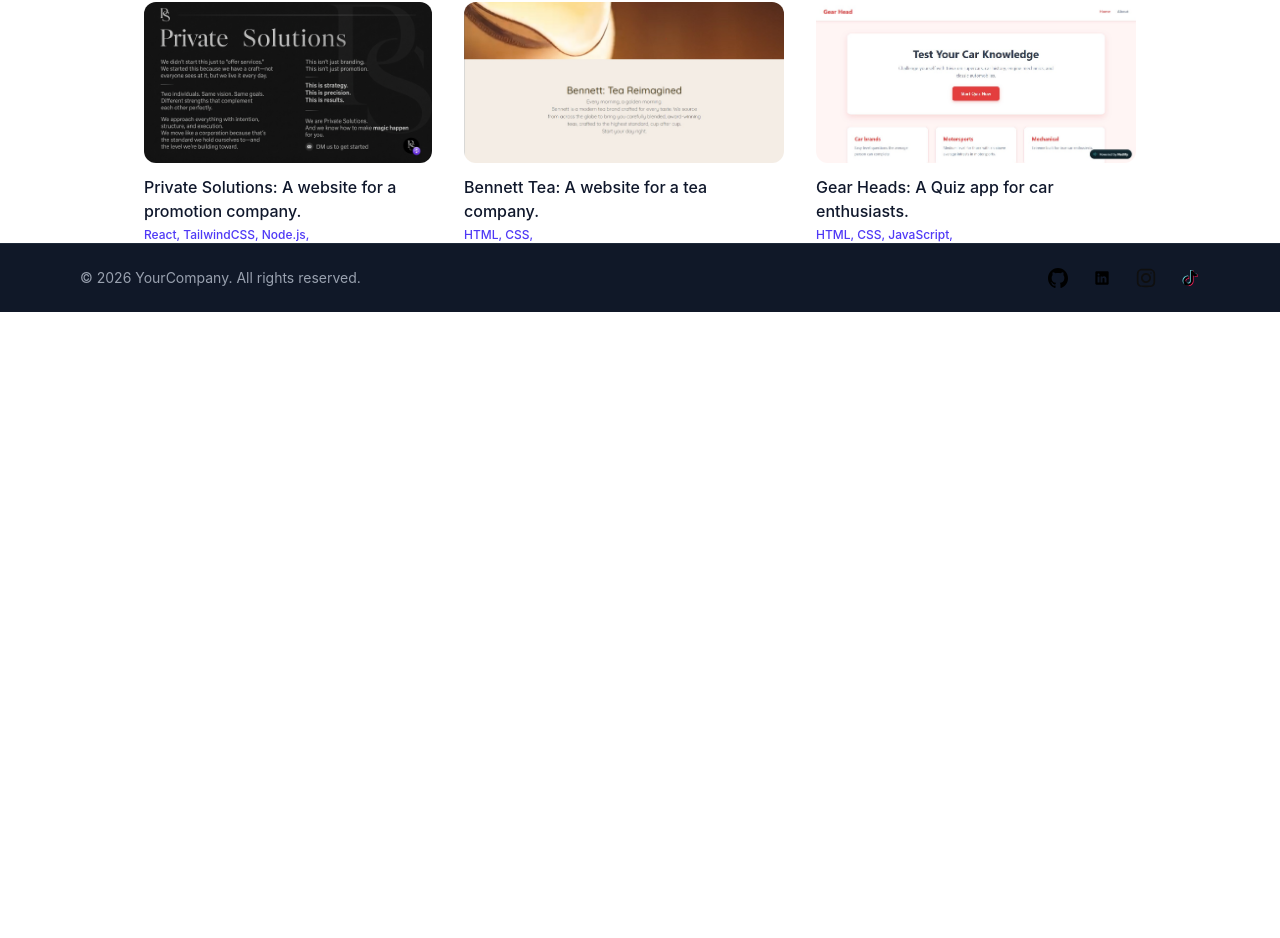
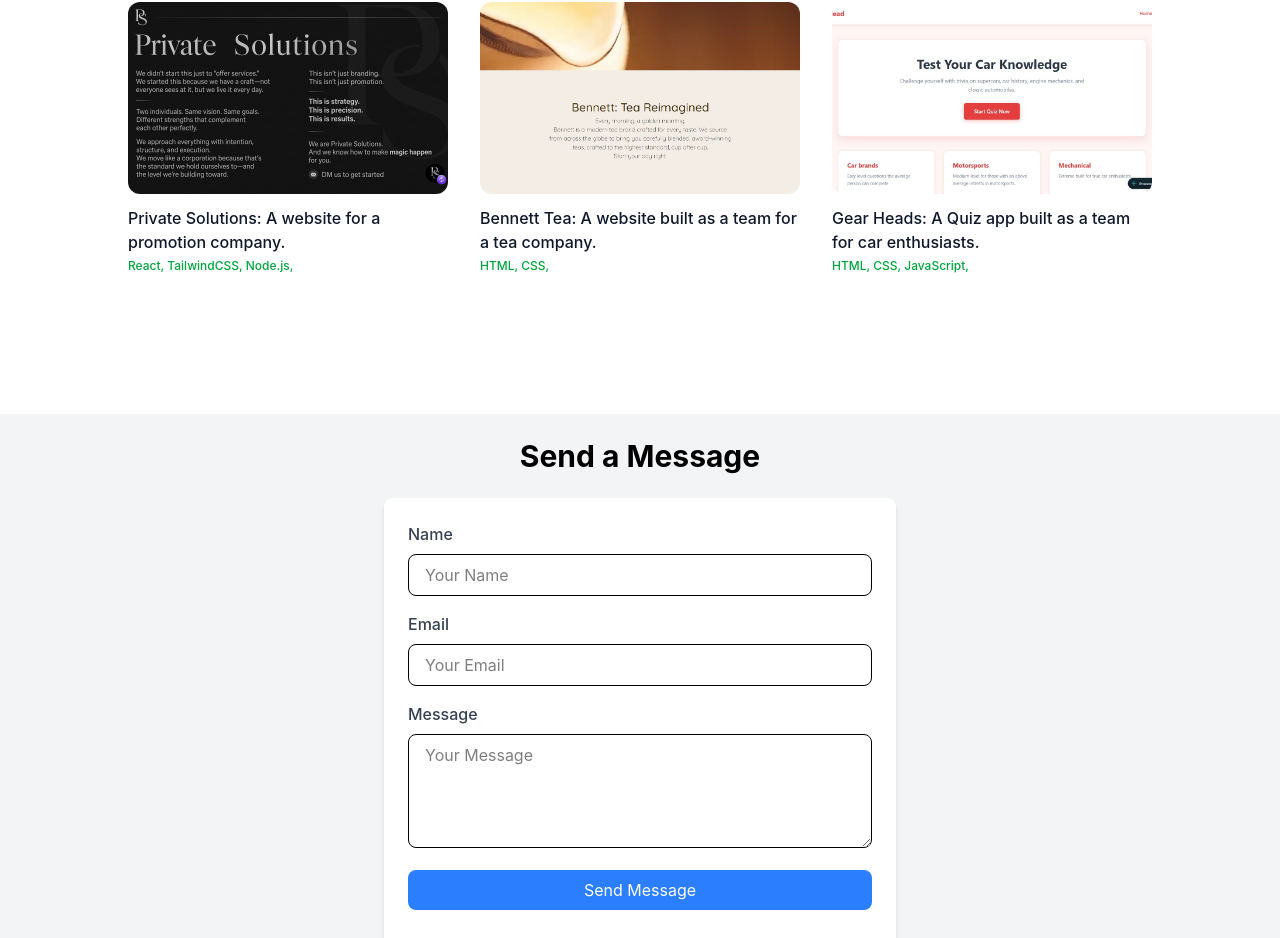
Before and after one commit to JustChiwo/ChiwoPortfolio, a React (Vite) app: page / in a window 1280 px wide. Shown: the part 1975-2913 px from the top of the page. Before the commit the page ends 2287 px from the top, so only its background shows below. Built offline with nearby package versions, Linux system fonts and the light colour scheme.

Commit message:
feat: add Contact component for user messaging and update Projects component layout

```diff
--- a/src/App.jsx
+++ b/src/App.jsx
@@ -3,8 +3,9 @@
 import About from "./components/About";
 import Technologies from "./components/Technologies";
 import Projects from "./components/Projects";
+import Contact from "./components/Contact";
+import Footer from "./components/Footer";
 
-import Footer from "./components/Footer";
 
 function App() {
   return (
@@ -14,7 +15,7 @@
       <About />
       <Technologies />
       <Projects />
-
+      <Contact />
       <Footer />
     </div>
   );
--- a/src/components/Contact.jsx
+++ b/src/components/Contact.jsx
@@ -0,0 +1,55 @@
+function Contact() {
+  return (
+    <div
+      id="Contact"
+      className="mt-35 min-h-screen bg-gray-100 flex flex-col items-center p-6"
+    >
+      <h1 className="text-3xl font-bold mb-6">Send a Message</h1>
+      <div className="w-full max-w-lg bg-white shadow-md rounded-lg p-6">
+        <form>
+          <div className="mb-4">
+            <label className="block text-gray-700 font-medium mb-2">Name</label>
+            <input
+              type="text"
+              placeholder="Your Name"
+              className="w-full px-4 py-2 border rounded-lg focus:outline-none focus:ring focus:ring-blue-300"
+            />
+          </div>
+          <div className="mb-4">
+            <label className="block text-gray-700 font-medium mb-2">
+              Email
+            </label>
+            <input
+              type="email"
+              placeholder="Your Email"
+              className="w-full px-4 py-2 border rounded-lg focus:outline-none focus:ring focus:ring-blue-300"
+            />
+          </div>
+          <div className="mb-4">
+            <label className="block text-gray-700 font-medium mb-2">
+              Message
+            </label>
+            <textarea
+              rows="4"
+              placeholder="Your Message"
+              className="w-full px-4 py-2 border rounded-lg focus:outline-none focus:ring focus:ring-blue-300"
+            ></textarea>
+          </div>
+          <button
+            type="submit"
+            className="w-full bg-blue-500 text-white py-2 rounded-lg hover:bg-blue-600 transition duration-300"
+          >
+            Send Message
+          </button>
+        </form>
+        <p className="text-sm md:text-base mx-auto max-w-2xl text-center mt-6 max-md:px-2">
+          Get in touch with me,
+          <br /> We could be the next big thing in the tech world.
+          <br /> Let's make it happen.
+        </p>
+      </div>
+    </div>
+  );
+}
+
+export default Contact;
--- a/src/components/Projects.jsx
+++ b/src/components/Projects.jsx
@@ -4,34 +4,47 @@
 function Projects() {
   return (
     <>
-
       <h2 id="Projects" className="text-3xl font-semibold text-center mx-auto">
         My Projects
       </h2>
 
       <div className="flex flex-wrap items-center justify-center gap-8 pt-12">
-        <div className="max-w-72 w-full hover:-translate-y-0.5 transition duration-300">
-          <img className="rounded-xl" src={img3} alt="Private Solutions" />
-          <h3 className="text-base text-slate-900 font-medium mt-3">
+        <div className="max-w-80 w-full hover:-translate-y-0.5 transition duration-300">
+          <img
+            className="rounded-xl w-full h-48 object-cover"
+            src={img3}
+            alt="Private Solutions"
+          />
+          <h3 className="text-base text-slate-900 font-medium mt-3 line-clamp-2">
             Private Solutions: A website for a promotion company.
           </h3>
-          <p className="text-xs text-indigo-600 font-medium mt-1">
+          <p className="text-xs text-green-600 font-medium mt-1 line-clamp-1">
             React, TailwindCSS, Node.js,
           </p>
         </div>
         <div className="max-w-80 w-full hover:-translate-y-0.5 transition duration-300">
-          <img className="rounded-xl" src={img} alt="Bennett Tea" />
-          <h3 className="text-base text-slate-900 font-medium mt-3">
-            Bennett Tea: A website for a tea company.
+          <img
+            className="rounded-xl w-full h-48 object-cover"
+            src={img}
+            alt="Bennett Tea"
+          />
+          <h3 className="text-base text-slate-900 font-medium mt-3 line-clamp-2">
+            Bennett Tea: A website built as a team for a tea company.
           </h3>
-          <p className="text-xs text-indigo-600 font-medium mt-1">HTML, CSS,</p>
+          <p className="text-xs text-green-600 font-medium mt-1 line-clamp-1">
+            HTML, CSS,
+          </p>
         </div>
         <div className="max-w-80 w-full hover:-translate-y-0.5 transition duration-300">
-          <img className="rounded-xl" src={img2} alt="Gear Heads" />
-          <h3 className="text-base text-slate-900 font-medium mt-3">
-            Gear Heads: A Quiz app for car enthusiasts.
+          <img
+            className="rounded-xl w-full h-48 object-cover"
+            src={img2}
+            alt="Gear Heads"
+          />
+          <h3 className="text-base text-slate-900 font-medium mt-3 line-clamp-2">
+            Gear Heads: A Quiz app built as a team for car enthusiasts.
           </h3>
-          <p className="text-xs text-indigo-600 font-medium mt-1">
+          <p className="text-xs text-green-600 font-medium mt-1 line-clamp-1">
             HTML, CSS, JavaScript,
           </p>
         </div>
```
